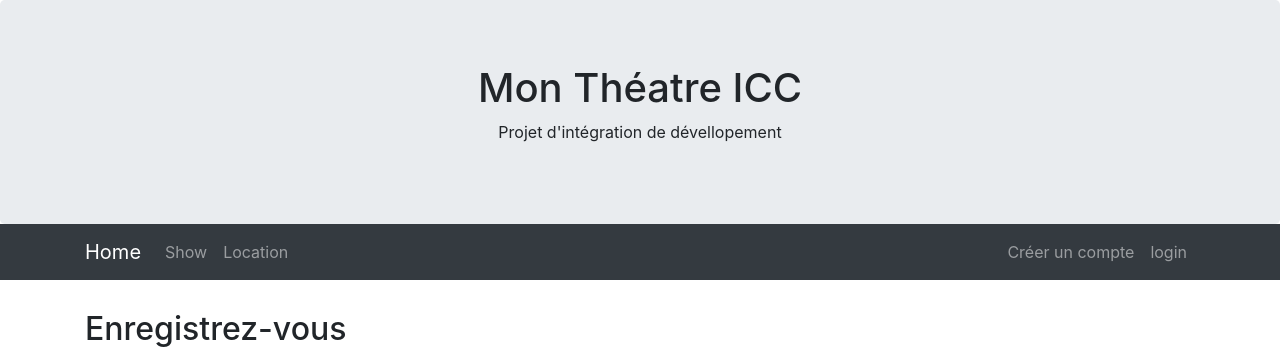
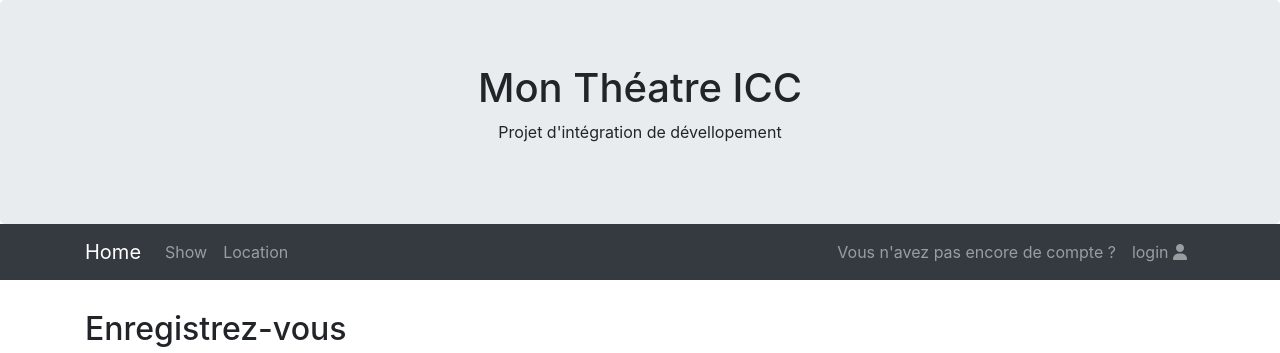
Before and after one commit to fernandomiron/projet-integration-2020, a Django app: page /register/ in a window 1280 px wide. Shown: the top 353 px of the page. Run offline with Django 3.2, Linux system fonts and the light colour scheme; parts of the project's set-up code (start-up, migrations or seed data) failed here and were passed over; some libraries are stand-ins or nearby versions.

Commit message:
modificaiton signup and base

```diff
--- a/reservations/app/templates/app/signup.html
+++ b/reservations/app/templates/app/signup.html
@@ -24,7 +24,7 @@
                     <div class="row">
                         <div class="col-md-9 col-lg-8 mx-auto">
                             <div class="card-body">
-                                <h5 class="card-title text-center">Register</h5>
+                                <h5 class="card-title text-center">S'enregistrer</h5>
                                 <form class="form-signin" action={% url 'register' %} method="post">
                                 {% csrf_token %}
                                 <div class="form-label-group">
--- a/reservations/templates/base.html
+++ b/reservations/templates/base.html
@@ -81,10 +81,10 @@ img {
                 </li>
                 {% else %}
                 <li class="nav-item">
-                    <a class="nav-link" href="{% url 'register' %}">Créer un compte</a>
+                    <a class="nav-link" href="{% url 'register' %}">Vous n'avez pas encore de compte ?</a>
                 </li>
-                <li class="nav-item">
-                    <a class="nav-link" href="{% url 'login' %}">login</a>
+                <li class="nav-item ">
+                    <a class="nav-link" href="{% url 'login' %}">login <i class="fas fa-user"></i></a>
                 </li>
                 {% endif %}
             </ul>
```
